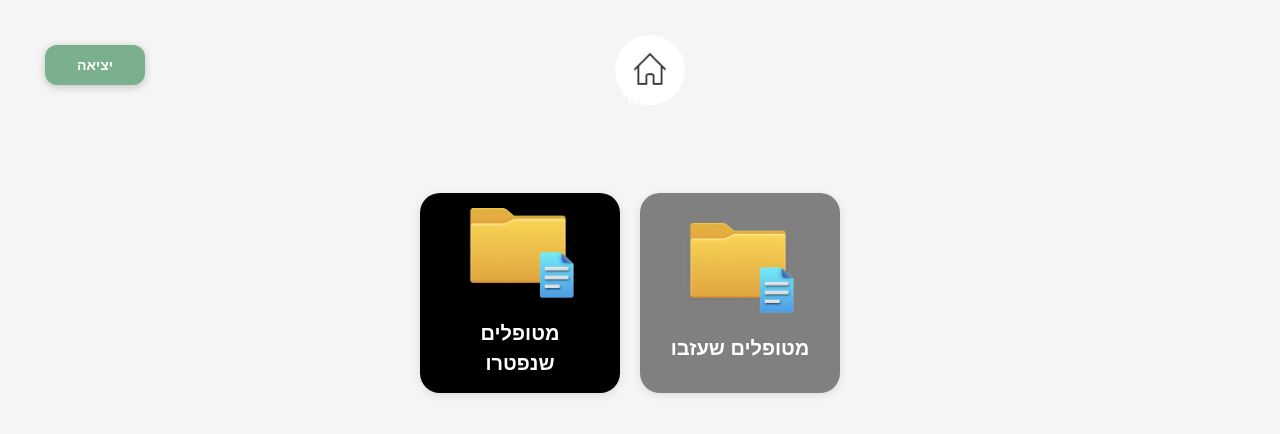
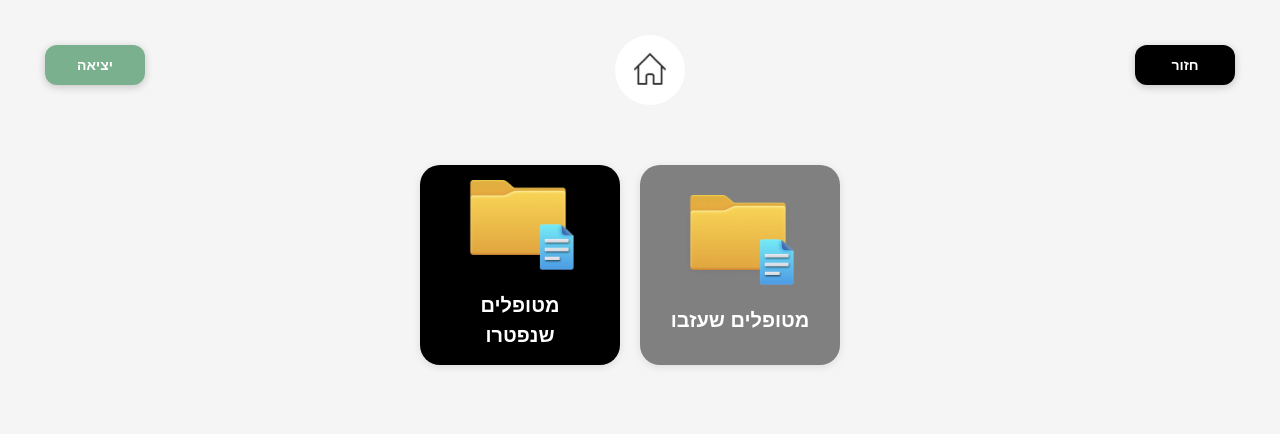
Before and after one commit to Mohasalyan/nurse-my, a React (Vite) app in the folder client/: page /pastrec in a window 1280 px wide. Shown: the top 434 px of the page. Built offline with nearby package versions, Linux system fonts and the light colour scheme.

Commit message:
Return button works perfectly

```diff
--- a/client/src/Components/Return/Return.css
+++ b/client/src/Components/Return/Return.css
@@ -1,9 +1,7 @@
 /* Exit.css */
 
 /* Default exit button styling */
-.exit {
-
-
+.return {
     border-radius: 12px; /* Rounded edges, adjust as needed */
     width: 100px; /* Set width to make it rectangular */
     height: 40px; /* Set height to make it rectangular */
@@ -21,11 +19,11 @@
     box-sizing: border-box;
   }
 
-  .exit:hover {
+  .return:hover {
     transform: scale(1.1);
   }
 
-  .exit-title {
+  .return-title {
     font-size: 14px;
     margin: 0;
     text-align: center;
```
